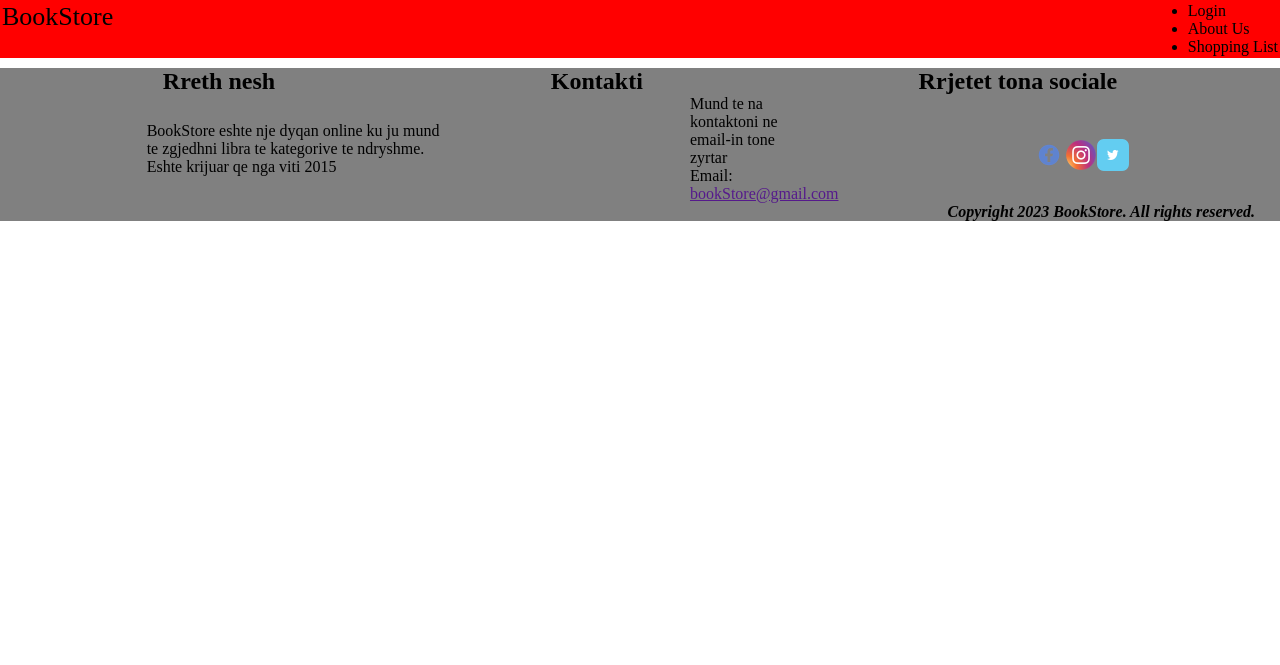
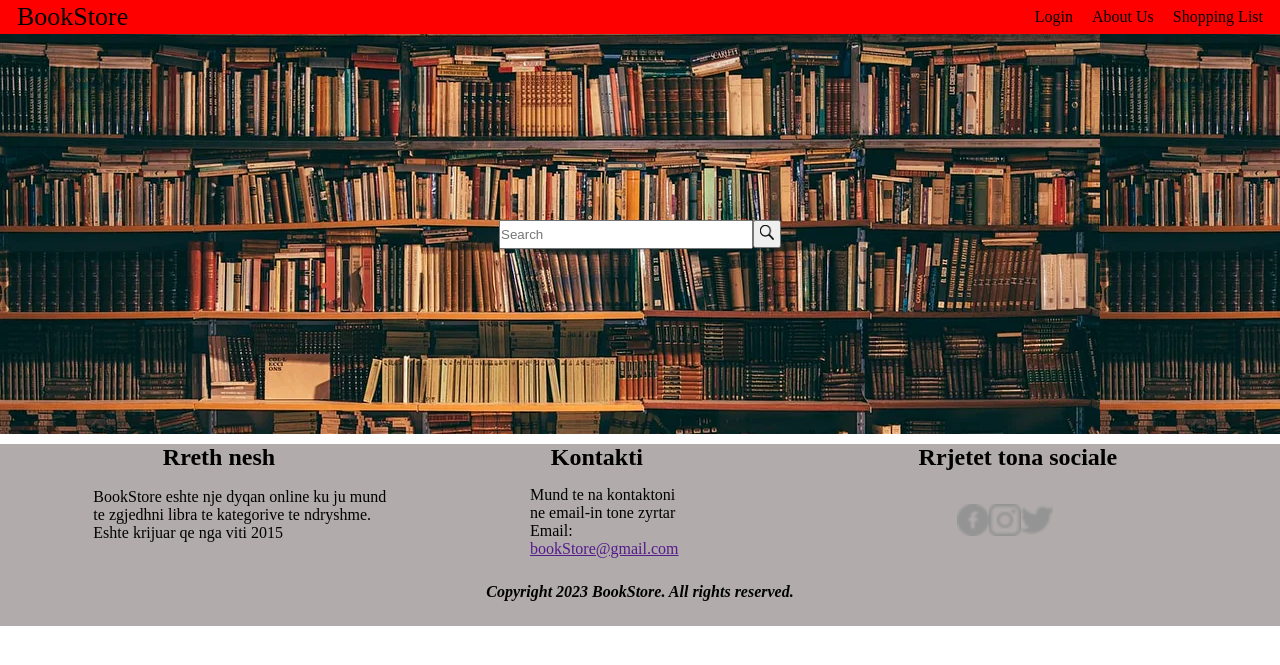
Before and after one commit to blendaabazi/Projekti, a PHP site: page /bookStore.html in a window 1280 px wide. Shown: the top 665 px of the page. Run offline with PHP 8.4, Linux system fonts and the light colour scheme.

Commit message:
ndryshimi

```diff
--- a/bookStore.css
+++ b/bookStore.css
@@ -6,18 +6,27 @@
     display: flex;
     justify-content: space-between;
     padding: 2px;
-    background: red;
+    background:red;
+    align-items: center;
 }
 .logo{
+    margin-left: 15px;
     justify-content: center;
     align-items: center;
     font-family: Broadway;
     font-size: 26px;
 }
-.ul li{
+.headerConatiner li{
     display: inline;
     justify-content: space-around;
-
+    padding-right: 15px;
+}
+.bgPhoto{
+    display: flex;
+    background-image: url(foto1.png);
+    height: 400px;
+    justify-content: center;
+    align-items: center;
 }
 .footerStart{
     display: flex;
@@ -26,7 +35,7 @@
 
 }
 .footerContent{
-    background-color: grey;
+    background-color: rgb(177, 171, 171);
     padding: 0px 25px ;
     margin: 1;
 }
@@ -45,12 +54,17 @@
     width: 300px;
 }
 .footerCenter{
-    width:100px;
+    padding-top: 15px;
+    padding-right: 140px;
+    width:150px;
 }
 .footerRight{
+    padding-right: 130px;
     width: 100px;
 }
 .footerEnd{
     display: flex;
-    justify-content: end;
+    justify-content: center;
+    padding: 25px 25px;
+
 }
--- a/bookStore.html
+++ b/bookStore.html
@@ -18,6 +18,12 @@
         </ul>
 
     </header>
+    <main>
+        <div class="bgPhoto">
+            <input type="text" placeholder="Search" style="height: 25px; width:250px;">
+            <button style="width: 28px; height: 28px;"><img src="search.png" alt="search" style="height: 15px;"></button>
+        </div>
+    </main>
     <footer class="footerContent">
         <div class="footerStart">
             <h2>Rreth nesh</h2>
@@ -33,9 +39,9 @@
         </div>
         <div class="footerRight">
             <div class="links">
-                <a href=""><img src="facebookLogo.png" alt="facebook"  width="32px" height="32px"></a>
-                <a href=""><img src="instagramLogo.png" alt="instagram"  width="32px" height="32px"></a>
-                <a href=""><img src="twitterLogo.png" alt="twitter"  width="32px" height="32px"></a>
+                <a href=""><img src="facebook.png" alt="facebook"  width="32px" height="32px"></a>
+                <a href=""><img src="instagram.png" alt="instagram"  width="32px" height="32px"></a>
+                <a href=""><img src="twitter.png" alt="twitter"  width="32px" height="32px"></a>
             </div>
         </div>
         </div>
```
Also changed, not shown: facebook.png (added), foto1.png (added), instagram.png (added), search.png (added), twitter.png (added).
